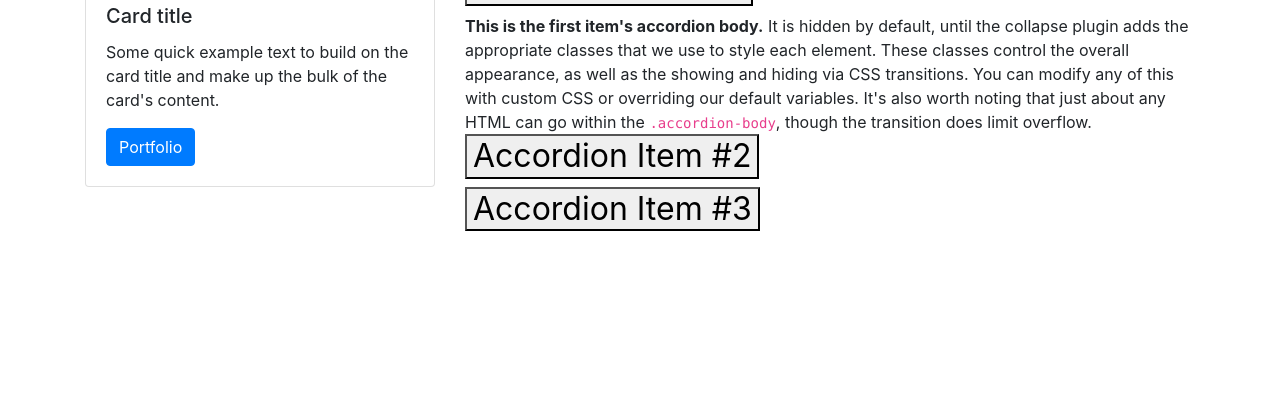
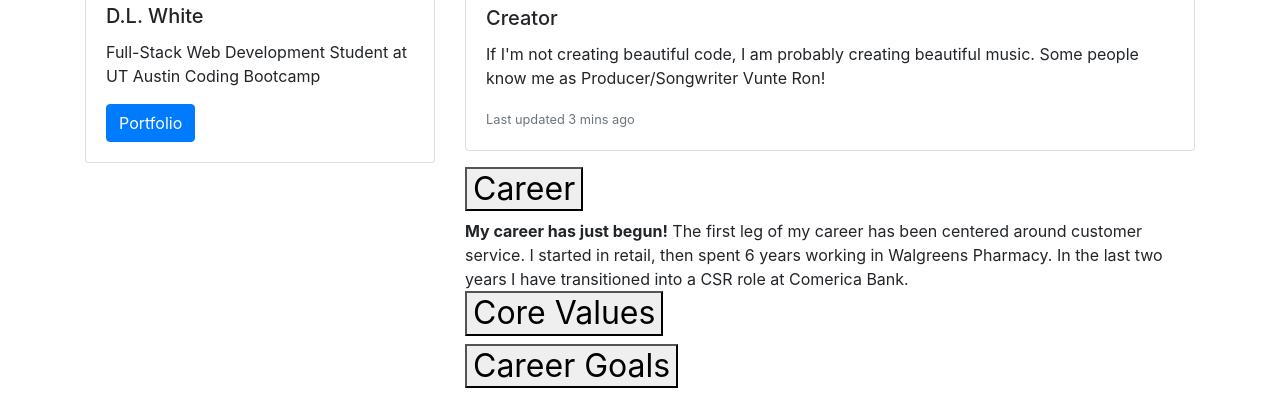
Before and after one commit to dlwhite112/Responsive-Portfolio, a plain HTML site: page index.html in a window 1280 px wide. Shown: the part 421-817 px from the top of the page. Drawn offline with nearby package versions, Linux system fonts and the light colour scheme.

Commit message:
add images and contact.html values

```diff
--- a/index.html
+++ b/index.html
@@ -43,22 +43,20 @@
         <div class="row">
             <div class="col-4">
                 <div class="card">
-                    <img src="https://via.placeholder.com/150x150" class="card-img-top" alt="...">
+                    <img src="./images/linkedin.jpeg" class="card-img-top" alt="...">
                     <div class="card-body">
-                        <h5 class="card-title">Card title</h5>
-                        <p class="card-text">Some quick example text to build on the card title and make up the bulk of
-                            the card's content.</p>
-                        <a href="#" class="btn btn-primary">Portfolio</a>
+                        <h5 class="card-title">D.L. White</h5>
+                        <p class="card-text">Full-Stack Web Development Student at UT Austin Coding Bootcamp</p>
+                        <a href="./portfolio.html" class="btn btn-primary">Portfolio</a>
                     </div>
                 </div>
             </div>
             <div class="col-8">
                 <div class="card mb-3">
-                    <img class="card-img-top" src="https://via.placeholder.com/905x180" alt="Card image cap">
+                    <img class="card-img-top" src="./images/vron banner.jpg" height="350" alt="Card image cap">
                     <div class="card-body">
-                        <h5 class="card-title">Card title</h5>
-                        <p class="card-text">This is a wider card with supporting text below as a natural lead-in to
-                            additional content. This content is a little bit longer.</p>
+                        <h5 class="card-title">Creator</h5>
+                        <p class="card-text">If I'm not creating beautiful code, I am probably creating beautiful music. Some people know me as Producer/Songwriter Vunte Ron! </p>
                         <p class="card-text"><small class="text-muted">Last updated 3 mins ago</small></p>
                     </div>
                 </div>
@@ -69,18 +67,13 @@
                             <h2 class="accordion-header" id="headingOne">
                                 <button class="accordion-button" type="button" data-bs-toggle="collapse"
                                     data-bs-target="#collapseOne" aria-expanded="true" aria-controls="collapseOne">
-                                    Accordion Item #1
+                                    Career
                                 </button>
                             </h2>
                             <div id="collapseOne" class="accordion-collapse collapse show" aria-labelledby="headingOne"
                                 data-bs-parent="#accordionExample">
                                 <div class="accordion-body">
-                                    <strong>This is the first item's accordion body.</strong> It is hidden by default,
-                                    until the collapse plugin adds the appropriate classes that we use to style each
-                                    element. These classes control the overall appearance, as well as the showing and
-                                    hiding via CSS transitions. You can modify any of this with custom CSS or overriding
-                                    our default variables. It's also worth noting that just about any HTML can go within
-                                    the <code>.accordion-body</code>, though the transition does limit overflow.
+                                    <strong>My career has just begun!</strong> The first leg of my career has been centered around customer service. I started in retail, then spent 6 years working in Walgreens Pharmacy. In the last two years I have transitioned into a CSR role at Comerica Bank.
                                 </div>
                             </div>
                         </div>
@@ -88,18 +81,14 @@
                             <h2 class="accordion-header" id="headingTwo">
                                 <button class="accordion-button collapsed" type="button" data-bs-toggle="collapse"
                                     data-bs-target="#collapseTwo" aria-expanded="false" aria-controls="collapseTwo">
-                                    Accordion Item #2
+                                    Core Values
                                 </button>
                             </h2>
                             <div id="collapseTwo" class="accordion-collapse collapse" aria-labelledby="headingTwo"
                                 data-bs-parent="#accordionExample">
                                 <div class="accordion-body">
-                                    <strong>This is the second item's accordion body.</strong> It is hidden by default,
-                                    until the collapse plugin adds the appropriate classes that we use to style each
-                                    element. These classes control the overall appearance, as well as the showing and
-                                    hiding via CSS transitions. You can modify any of this with custom CSS or overriding
-                                    our default variables. It's also worth noting that just about any HTML can go within
-                                    the <code>.accordion-body</code>, though the transition does limit overflow.
+                                    <strong>What make me who I am?</strong> <br>The values that I hold near and dear to my heart are the very keys to my success. <br>
+                                    <em>Integrirty - Innovation - Imagination</div></em>
                                 </div>
                             </div>
                         </div>
@@ -107,18 +96,13 @@
                             <h2 class="accordion-header" id="headingThree">
                                 <button class="accordion-button collapsed" type="button" data-bs-toggle="collapse"
                                     data-bs-target="#collapseThree" aria-expanded="false" aria-controls="collapseThree">
-                                    Accordion Item #3
+                                    Career Goals
                                 </button>
                             </h2>
                             <div id="collapseThree" class="accordion-collapse collapse" aria-labelledby="headingThree"
                                 data-bs-parent="#accordionExample">
                                 <div class="accordion-body">
-                                    <strong>This is the third item's accordion body.</strong> It is hidden by default,
-                                    until the collapse plugin adds the appropriate classes that we use to style each
-                                    element. These classes control the overall appearance, as well as the showing and
-                                    hiding via CSS transitions. You can modify any of this with custom CSS or overriding
-                                    our default variables. It's also worth noting that just about any HTML can go within
-                                    the <code>.accordion-body</code>, though the transition does limit overflow.
+                                    <strong>My Dream Job..</strong> As I make the transition into the tech industry I want to focus on making the world a better place by finding a company that allows me to hone my natural creative abilities, while sharpening my growing skillet in a way that allows me to grow and create opportunities for younger generations to one day have the same and even better resources than I had.
                                 </div>
                             </div>
                         </div>
```
Also changed, not shown: contact.html (+4 -5 lines), images/linkedin.jpeg (added), images/linkedinlogo.png (added), images/vron banner.jpg (added).
